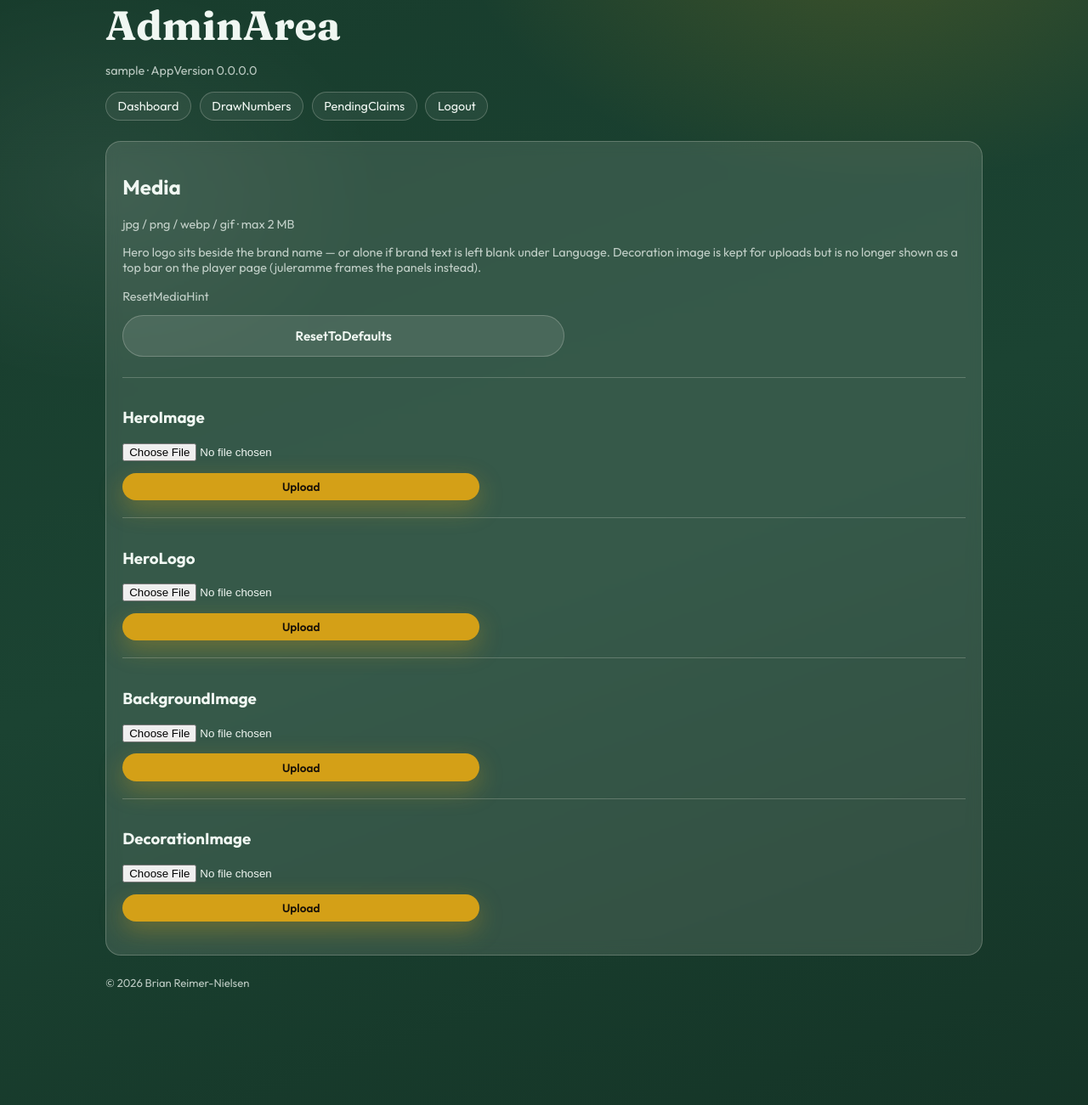
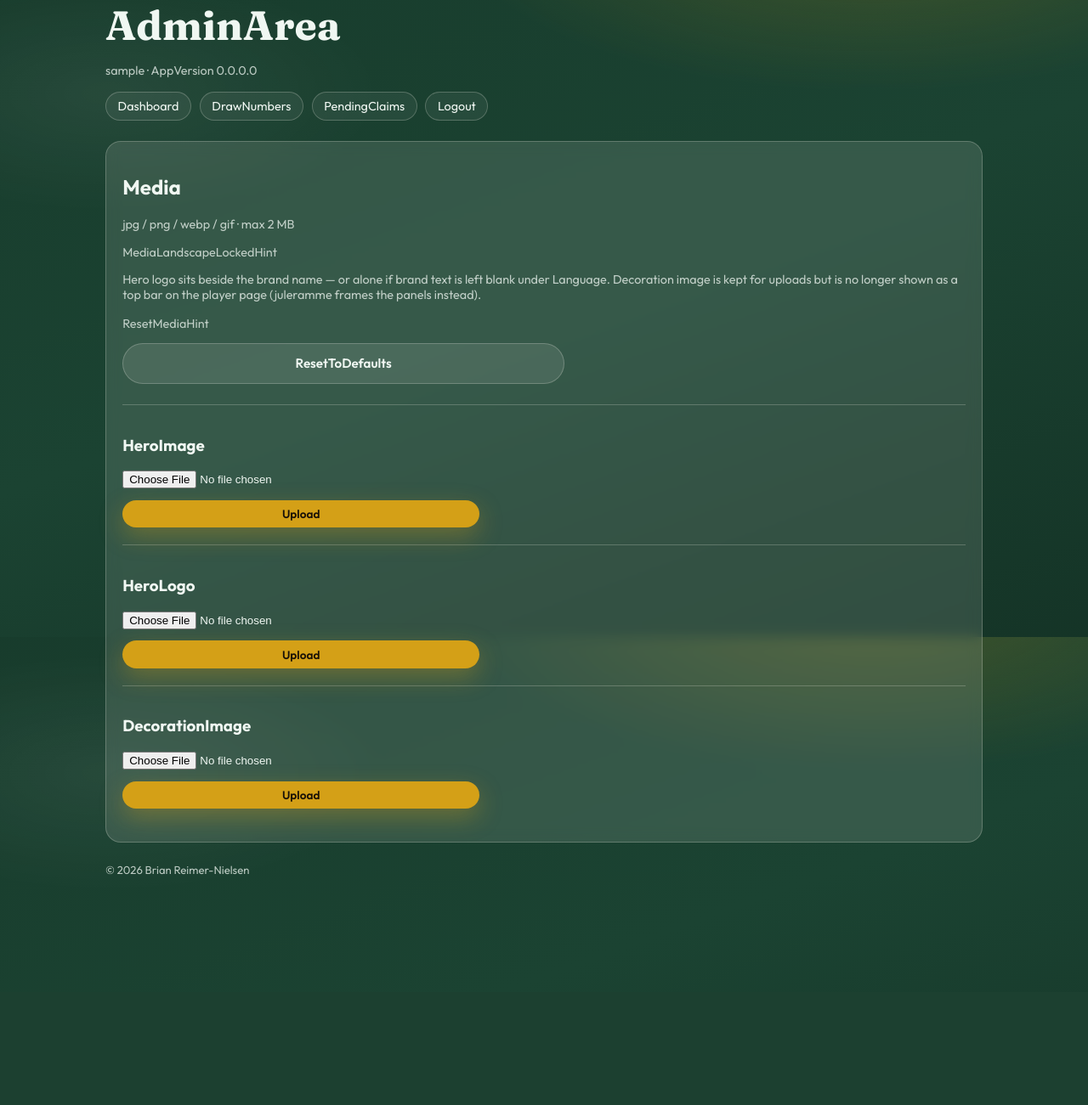
Before and after one commit to brianreimernielsen/julebanko, an ASP.NET Core app: a page that uses Pages/Admin/Setup/Media.cshtml in a window 1280 px wide. Shown: the part 50-1351 px from the top of the page at 85% size. After the commit the page ends 1080 px from the top, so only its background shows below. Run offline with ASP.NET Core 8, Linux system fonts and the light colour scheme; the visitor is signed in with stand-in values (Sample User, id 1).

Commit message:
Lock nisse night landscape; Theme red-top only
Stop full-bleed PlayerBackground from replacing the locked blue night + snow stage. Red upper band uses Theme Player bg color (fades into landscape); hero/logo uploads remain. Reset clears legacy background and restores hero/logo/decoration only.

Co-authored-by: brianreimernielsen <brianreimernielsen@users.noreply.github.com>

```diff
--- a/Pages/Admin/Setup/Media.cshtml
+++ b/Pages/Admin/Setup/Media.cshtml
@@ -6,13 +6,13 @@
     {
         (MediaSlot.PlayerHero, Localizer["HeroImage"].Value),
         (MediaSlot.PlayerHeroLogo, Localizer["HeroLogo"].Value),
-        (MediaSlot.PlayerBackground, Localizer["BackgroundImage"].Value),
         (MediaSlot.PlayerDecoration, Localizer["DecorationImage"].Value)
     };
 }
 <div class="admin-card">
     <h2>@Localizer["Media"]</h2>
     <p class="muted">jpg / png / webp / gif · max 2 MB</p>
+    <p class="muted">@Localizer["MediaLandscapeLockedHint"]</p>
     <p class="muted">Hero logo sits beside the brand name — or alone if brand text is left blank under Language. Decoration image is kept for uploads but is no longer shown as a top bar on the player page (juleramme frames the panels instead).</p>
     @if (Model.Message is not null)
     {
--- a/Pages/Admin/Setup/Theme.cshtml
+++ b/Pages/Admin/Setup/Theme.cshtml
@@ -19,6 +19,7 @@
             <label>@Localizer["AdminColors"] (bg)<input asp-for="AdminBgColor" type="color" /></label>
             <label>@Localizer["Accent"]<input asp-for="AccentColor" type="color" /></label>
         </div>
+        <p class="muted" style="margin:0;">@Localizer["PlayerBgRedTopHint"]</p>
         <div class="field-row colors">
             <label>Player text<input asp-for="PlayerTextColor" type="color" /></label>
             <label>Admin text<input asp-for="AdminTextColor" type="color" /></label>
--- a/wwwroot/css/site.css
+++ b/wwwroot/css/site.css
@@ -30,24 +30,30 @@ body {
   min-height: 100vh;
   font-family: var(--font-body);
   color: var(--player-text);
-  background:
-    radial-gradient(ellipse 80% 50% at 20% -10%, rgba(212, 160, 23, 0.28), transparent 55%),
-    radial-gradient(ellipse 60% 40% at 90% 10%, rgba(255, 255, 255, 0.08), transparent 50%),
-    linear-gradient(165deg, color-mix(in srgb, var(--player-bg) 88%, #2a0808) 0%, var(--player-bg) 45%, color-mix(in srgb, var(--player-bg) 70%, #120404) 100%);
+  /* Red top band (Theme Player bg) fades into locked night landscape (nisse-stage). */
+  background-color: #071018;
+  background-image:
+    radial-gradient(ellipse 80% 45% at 18% -8%, rgba(212, 160, 23, 0.26), transparent 55%),
+    radial-gradient(ellipse 55% 35% at 88% 6%, rgba(255, 255, 255, 0.07), transparent 50%),
+    linear-gradient(
+      180deg,
+      color-mix(in srgb, var(--player-bg) 92%, #2a0808) 0%,
+      var(--player-bg) 20%,
+      color-mix(in srgb, var(--player-bg) 70%, #0a1520) 38%,
+      color-mix(in srgb, var(--player-bg) 28%, #071018) 52%,
+      #071018 64%,
+      #071018 100%
+    );
   background-attachment: fixed;
 }
 
 body.admin-body {
   color: var(--admin-text);
-  background:
+  background-color: var(--admin-bg);
+  background-image:
     radial-gradient(ellipse 70% 45% at 80% -5%, rgba(212, 160, 23, 0.22), transparent 55%),
     radial-gradient(ellipse 50% 35% at 10% 20%, rgba(255, 255, 255, 0.06), transparent 50%),
     linear-gradient(160deg, color-mix(in srgb, var(--admin-bg) 85%, #06140c) 0%, var(--admin-bg) 50%, color-mix(in srgb, var(--admin-bg) 75%, #020805) 100%);
-}
-
-body.has-bg-image {
-  background-size: cover;
-  background-position: center;
 }
 
 a {
```
Also changed, not shown: Pages/Index.cshtml (+0 -11 lines), Pages/Index.cshtml.cs (+2 -5 lines), Services/MediaService.cs (+31 -6 lines), Resources/SharedResource.da.resx, Resources/SharedResource.resx, Resources/SharedResource.sv.resx.
